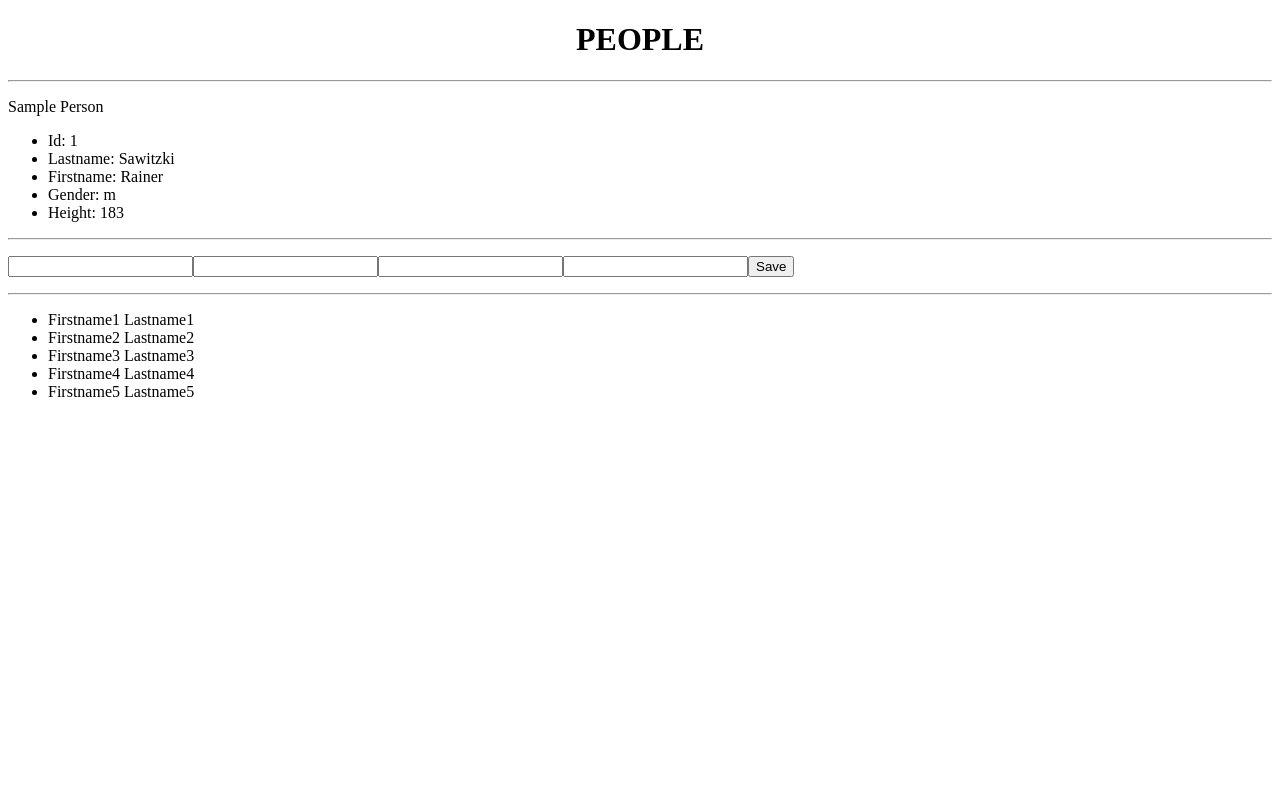
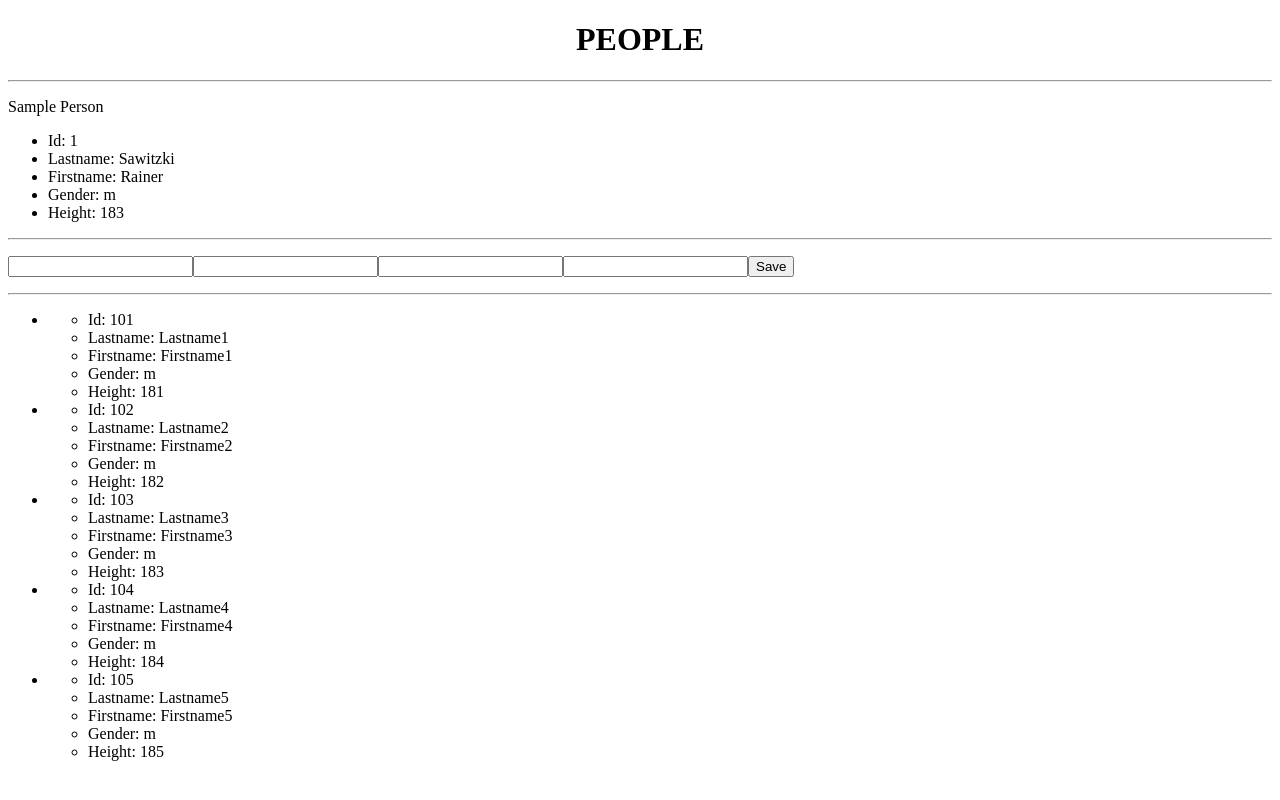
Before and after one commit to Javacream/org.javacream.training.angular, an Angular app: page / in a window 1280 px wide. Built offline with nearby package versions, Linux system fonts and the light colour scheme.

Commit message:
add person detail component

```diff
--- a/src/app/app.module.ts
+++ b/src/app/app.module.ts
@@ -8,6 +8,7 @@ import { SamplePersonComponent } from './sample-person/sample-person.component';
 import { SimplePersonInputComponent } from './simple-person-input/simple-person-input.component';
 import { SimplePersonListComponent } from './simple-person-list/simple-person-list.component';
 import { PeopleManager } from './people-model.service';
+import { SimplePersonDetailComponent } from './simple-person-detail/simple-person-detail.component';
 
 
 @NgModule({
@@ -15,7 +16,8 @@ import { PeopleManager } from './people-model.service';
     AppComponent,
     SamplePersonComponent,
     SimplePersonInputComponent,
-    SimplePersonListComponent
+    SimplePersonListComponent,
+    SimplePersonDetailComponent
   ],
   imports: [
     BrowserModule,
--- a/src/app/sample-person/sample-person.component.html
+++ b/src/app/sample-person/sample-person.component.html
@@ -1,20 +1,8 @@
 <p>
   Sample Person
 </p>
-<ul>
-  <li>
-    Id: {{peopleManager.sample_person.id}}
-  </li>
-  <li>
-    Lastname: {{peopleManager.sample_person.lastname}}
-  </li>
-  <li>
-    Firstname: {{peopleManager.sample_person.firstname}}
-  </li>
-  <li>
-    Gender: {{peopleManager.sample_person.gender}}
-  </li>
-  <li>
-    Height: {{peopleManager.sample_person.height}}
-  </li>
-</ul>
+
+<app-simple-person-detail
+  [person]="peopleManager.sample_person"
+>
+</app-simple-person-detail>
--- /dev/null
+++ b/src/app/simple-person-detail/simple-person-detail.component.html
@@ -0,0 +1,17 @@
+<ul>
+  <li>
+    Id: {{person.id}}
+  </li>
+  <li>
+    Lastname: {{person.lastname}}
+  </li>
+  <li>
+    Firstname: {{person.firstname}}
+  </li>
+  <li>
+    Gender: {{person.gender}}
+  </li>
+  <li>
+    Height: {{person.height}}
+  </li>
+</ul>
--- /dev/null
+++ b/src/app/simple-person-detail/simple-person-detail.component.ts
@@ -0,0 +1,15 @@
+import { Component, Input, OnInit } from '@angular/core';
+
+@Component({
+  selector: 'app-simple-person-detail',
+  templateUrl: './simple-person-detail.component.html',
+  styleUrls: ['./simple-person-detail.component.css']
+})
+export class SimplePersonDetailComponent implements OnInit {
+
+  constructor() { }
+
+  ngOnInit() {
+  }
+  @Input() person:Person
+}
--- a/src/app/simple-person-list/simple-person-list.component.html
+++ b/src/app/simple-person-list/simple-person-list.component.html
@@ -1,5 +1,8 @@
   <ul>
     <li *ngFor="let person of peopleManager.people, let i = index" (dblclick)="remove(i)">
-      <span>{{person.firstname}}</span> {{person.lastname}}
+      <app-simple-person-detail
+        [person]="person"
+      >
+      </app-simple-person-detail>
     </li>
   </ul>
```
Also changed, not shown: src/app/simple-person-detail/simple-person-detail.component.css (added), 2 other files (tests, documents, lock files or other folders).
